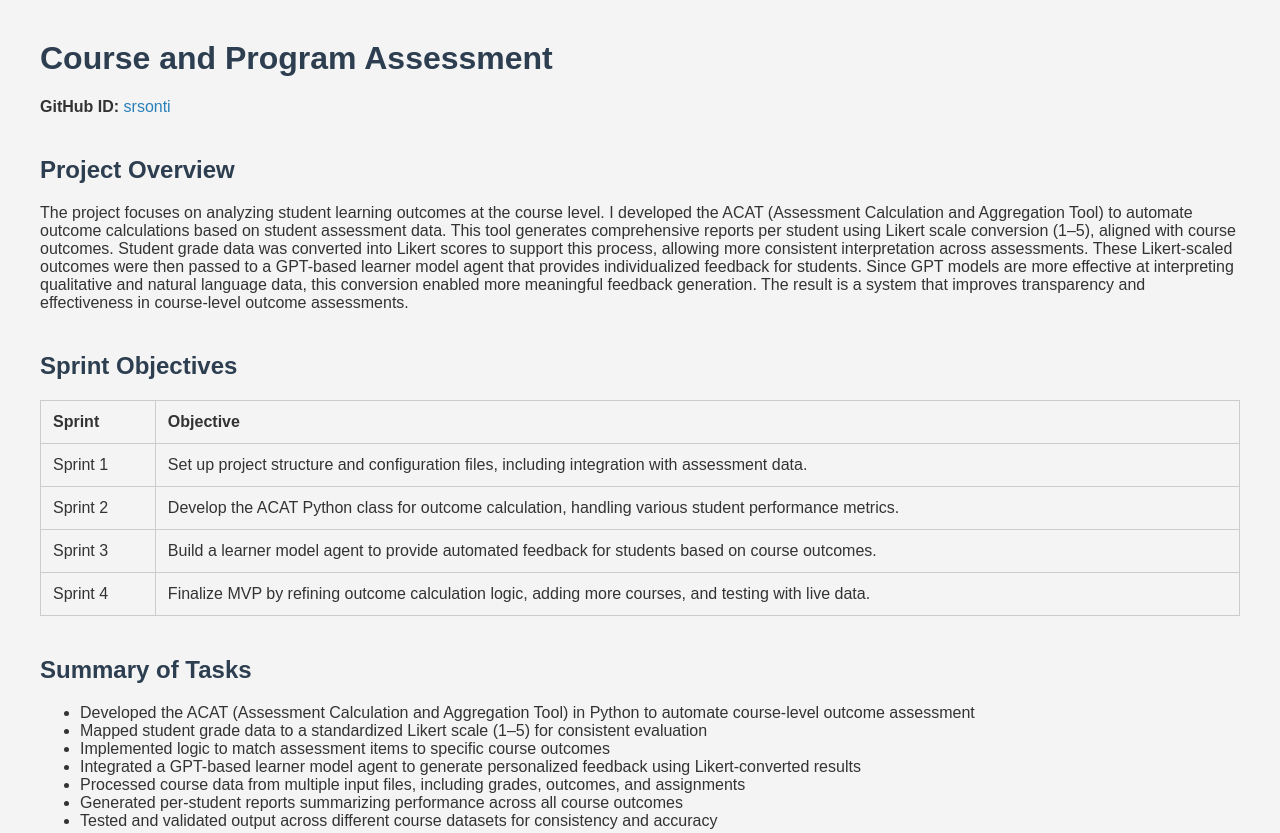
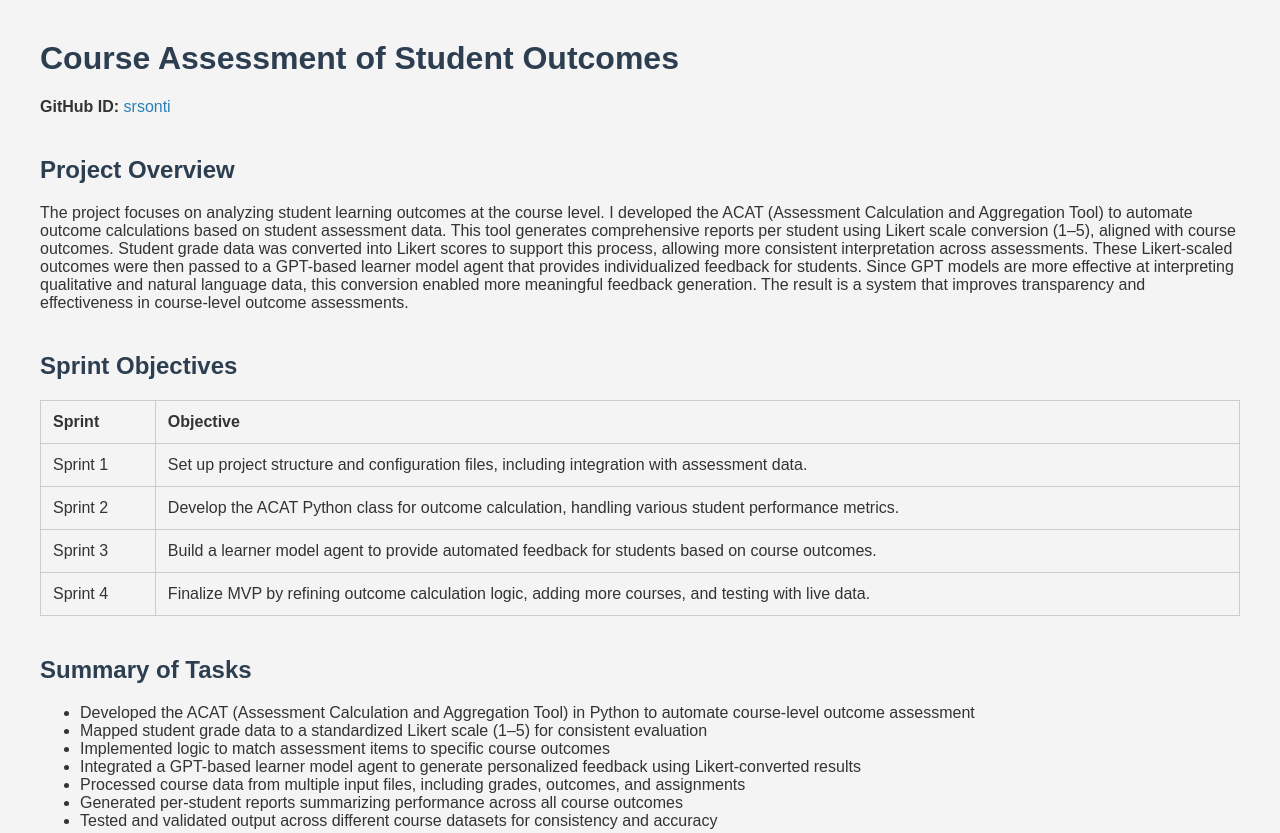
Before and after one commit to srsonti/portfolio, a plain HTML site: page index.html in a window 1280 px wide. Shown: the top 833 px of the page. Drawn offline with Linux system fonts and the light colour scheme.

Commit message:
portfolio

```diff
--- a/index.html
+++ b/index.html
@@ -51,7 +51,7 @@
 <body>
 
   <header>
-    <h1>Course and Program Assessment</h1>
+    <h1>Course Assessment of Student Outcomes</h1>
     <p><strong>GitHub ID:</strong> <a href="https://github.com/srsonti" target="_blank">srsonti</a></p>
   </header>
 
```
